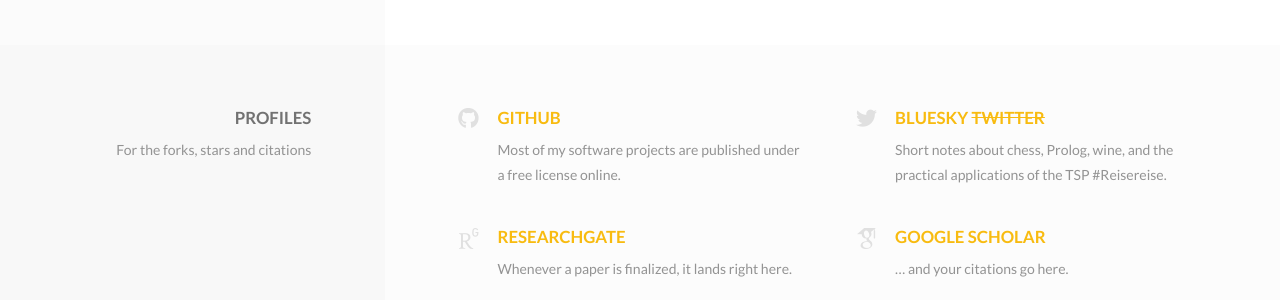
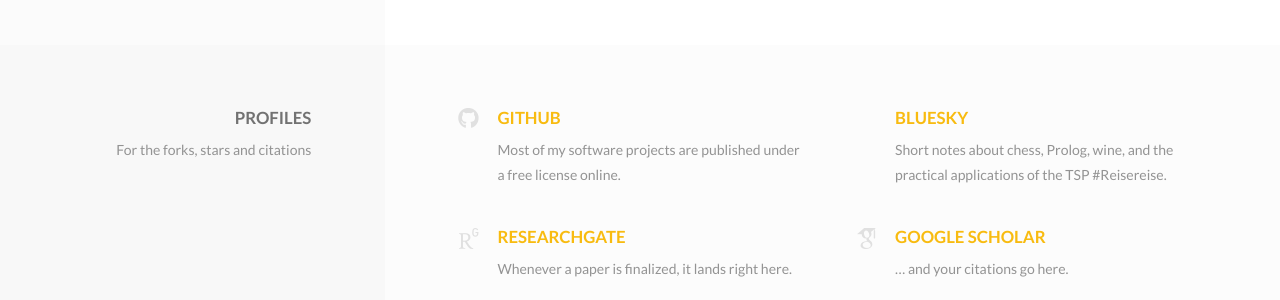
Before and after one commit to fnogatz/fnogatz.github.io, a Jekyll site: the page built from index.html, in a window 1280 px wide and 900 px high, scrolled down 702 px. Shown: the part 153-453 px from the top of the window. Built offline with Jekyll 4.4.1, drawn with Linux system fonts in a browser that asks for light colours; some web fonts are replaced; comment, search, counter and statistics services are not loaded.

Commit message:
Remove Twitter

```diff
--- a/index.html
+++ b/index.html
@@ -184,7 +184,7 @@ layout: home
                       target="_blank"
                       class="t-link-container"
                     >
-                      <i class="fab fa-lg fa-twitter"></i>
+                      <i class="fab fa-lg fa-brands fa-bluesky"></i>
                     </a>
                   </div>
                 </div>
@@ -194,12 +194,6 @@ layout: home
                       href="https://bsky.app/profile/ulmerleben.bsky.social"
                       target="_blank"
                       >Bluesky</a
-                    >
-                    <a
-                      href="https://twitter.com/ulmerleben"
-                      target="_blank"
-                      style="text-decoration: line-through"
-                      >Twitter</a
                     >
                   </h3>
                   <p>
```
